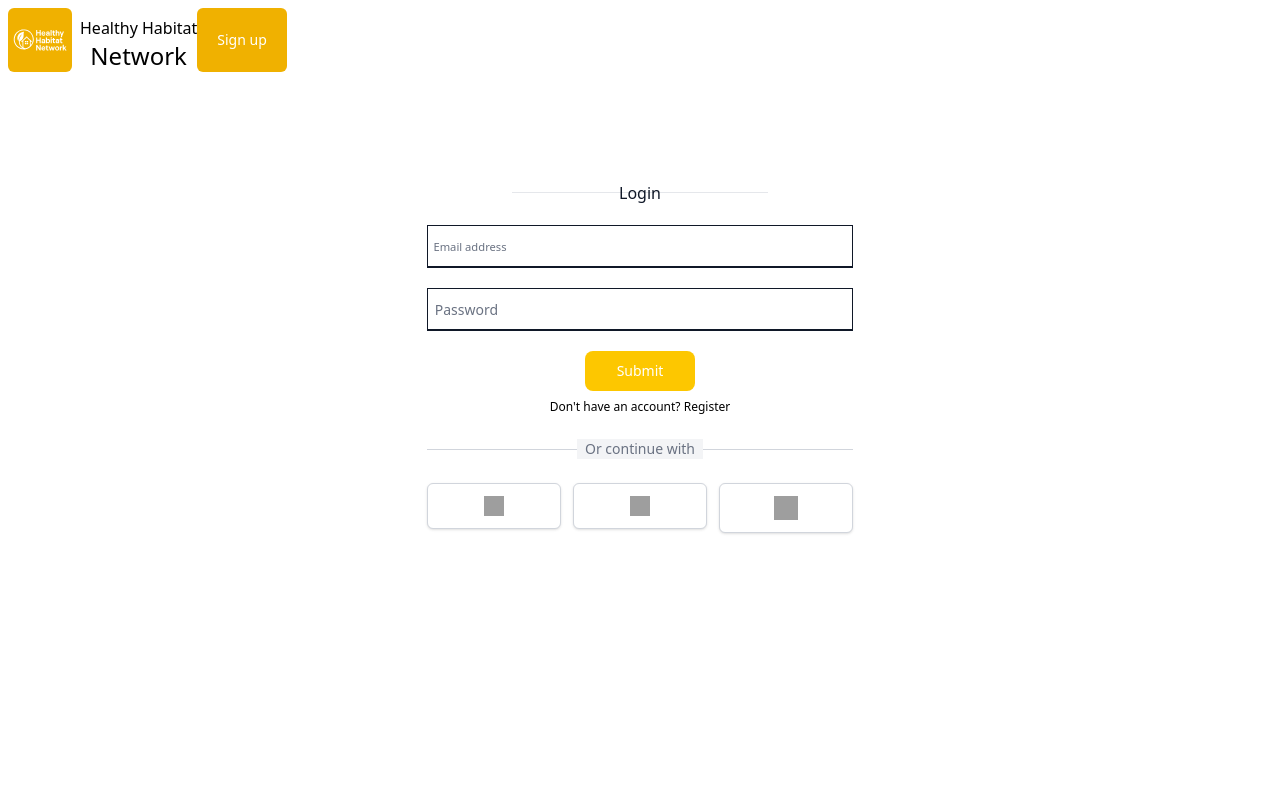
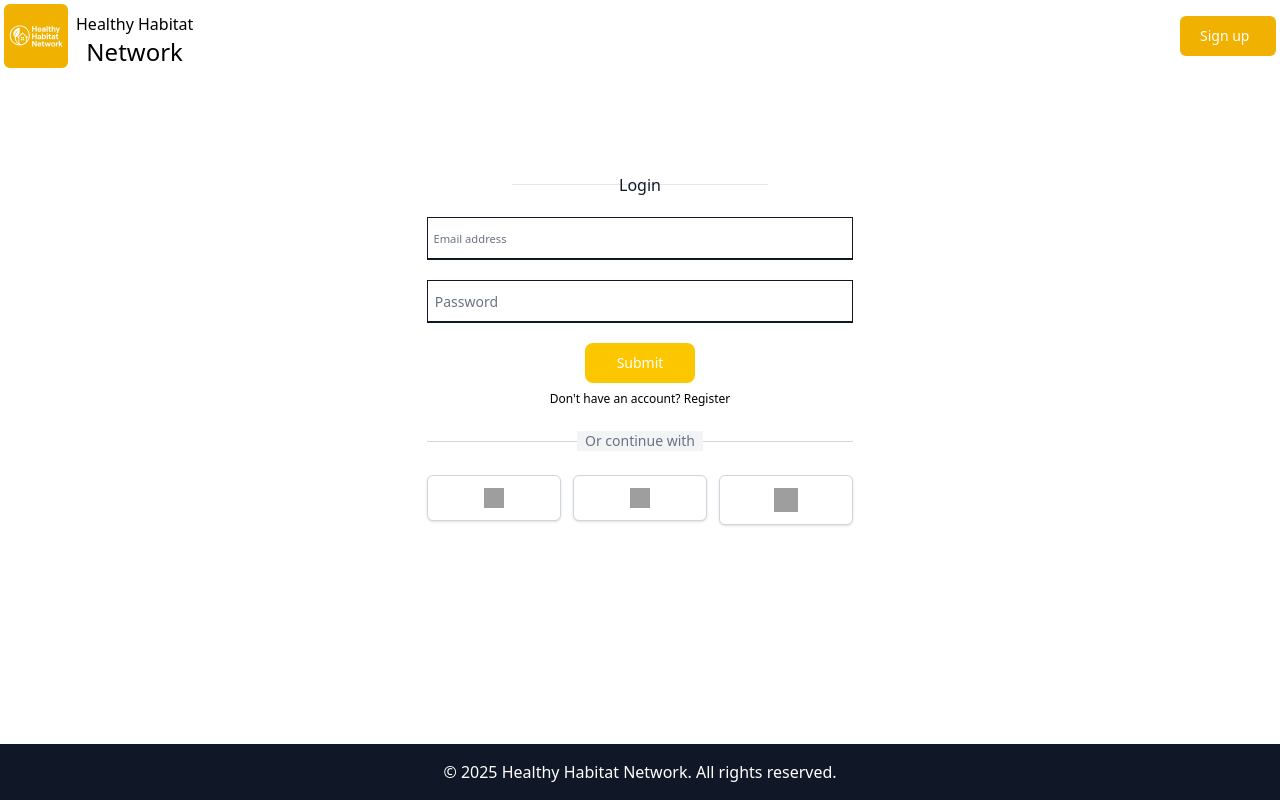
Before and after one commit to odamilola36/healthy-habitat, a PHP site: page /login.php in a window 1280 px wide. Run offline with PHP 8.4, Linux system fonts and the light colour scheme; grey boxes are pictures that could not be loaded.

Commit message:
final bug fix

```diff
--- a/src/view/index.php
+++ b/src/view/index.php
@@ -10,8 +10,7 @@
     <script src="../../scripts/ds-min.js"></script>
 </head>
 
-<body>
-
+<body class="min-h-screen flex flex-col">
     <nav class="bg-white border-gray-200 dark:bg-emerald-600">
         <div class="flex flex-row items-center justify-between max-w-screen-xl mx-auto p-1">
             <div class="flex flex-row">
@@ -717,4 +716,4 @@
     </div>
     </div>
 
-    <?php include("../src/include/footer.php"); ?>
+<?php include("../src/include/footer.php"); ?>
--- a/src/view/login.php
+++ b/src/view/login.php
@@ -9,9 +9,9 @@
     <script src="../../scripts/ds-min.js"></script>
 </head>
 
-<body>
+<body class="min-h-screen flex flex-col">
     <nav class="bg-white border-gray-200 dark:bg-emerald-600">
-        <div class="flex flex-wrap items-center justify-between max-w-screen-xl mx-auto p-2">
+        <div class="flex flex-row items-center justify-between max-w-screen-xl mx-auto p-1">
             <div class="flex flex-row">
                 <svg class="size-16 rounded-md bg-yellow-500" version="1.1" xmlns="http://www.w3.org/2000/svg"
                     width="1024" height="1024" viewBox="0 0 1000 1000">
@@ -613,13 +613,11 @@
                         class="self-center font-stretch-semi-expanded text-2xl font-sans-serif whitespace-nowrap dark:text-white">
                         Network</p>
                 </div>
-                <div
-                    class="flex items-center rounded-md hover:bg-yellow-300 bg-yellow-500 md:order-2 space-x-1 md:space-x-2 rtl:space-x-reverse">
-                    <a href="/register.php"
-                        class="text-white bg-black-700 hover:bg-black-800 focus:ring-4 focus:ring-black-300 font-medium rounded-lg text-sm px-4 py-2 md:px-5 md:py-2.5 dark:bg-black-600 dark:hover:bg-black-700 focus:outline-none dark:focus:ring-black-800">Sign
-                        up</a>
-                </div>
             </div>
+            <div class="flex flex-row w-24 rounded-md hover:bg-yellow-300 bg-yellow-500 md:order-2 space-x-1 md:space-x-2 rtl:space-x-reverse">
+                <a href="/register.php" class="text-white bg-black-700 hover:bg-black-800 focus:ring-4 focus:ring-black-300 font-medium rounded-lg text-sm md:px-5 md:py-2.5 dark:bg-black-600 dark:hover:bg-black-700 focus:outline-none dark:focus:ring-black-800">Sign up</a>
+            </div>
+        </div>
     </nav>
 
     <div class="w-2/6 mx-auto mt-20">
@@ -694,9 +692,4 @@
 
     </div>
 
-    <footer class="bg-dark text-white text-center py-3">
-        <p>&copy; 2025 Healthy Habitat Network. All rights reserved.</p>
-    </footer>
-</body>
-
-</html>
+<?php include("../src/include/footer.php"); ?>
```
Also changed, not shown: src/view/register.php (+1 -7 lines), public/images/1_img_680a280208e639.88806729.JPG (deleted), public/images/1_img_680a2a94393d82.49072512.JPG (deleted).
